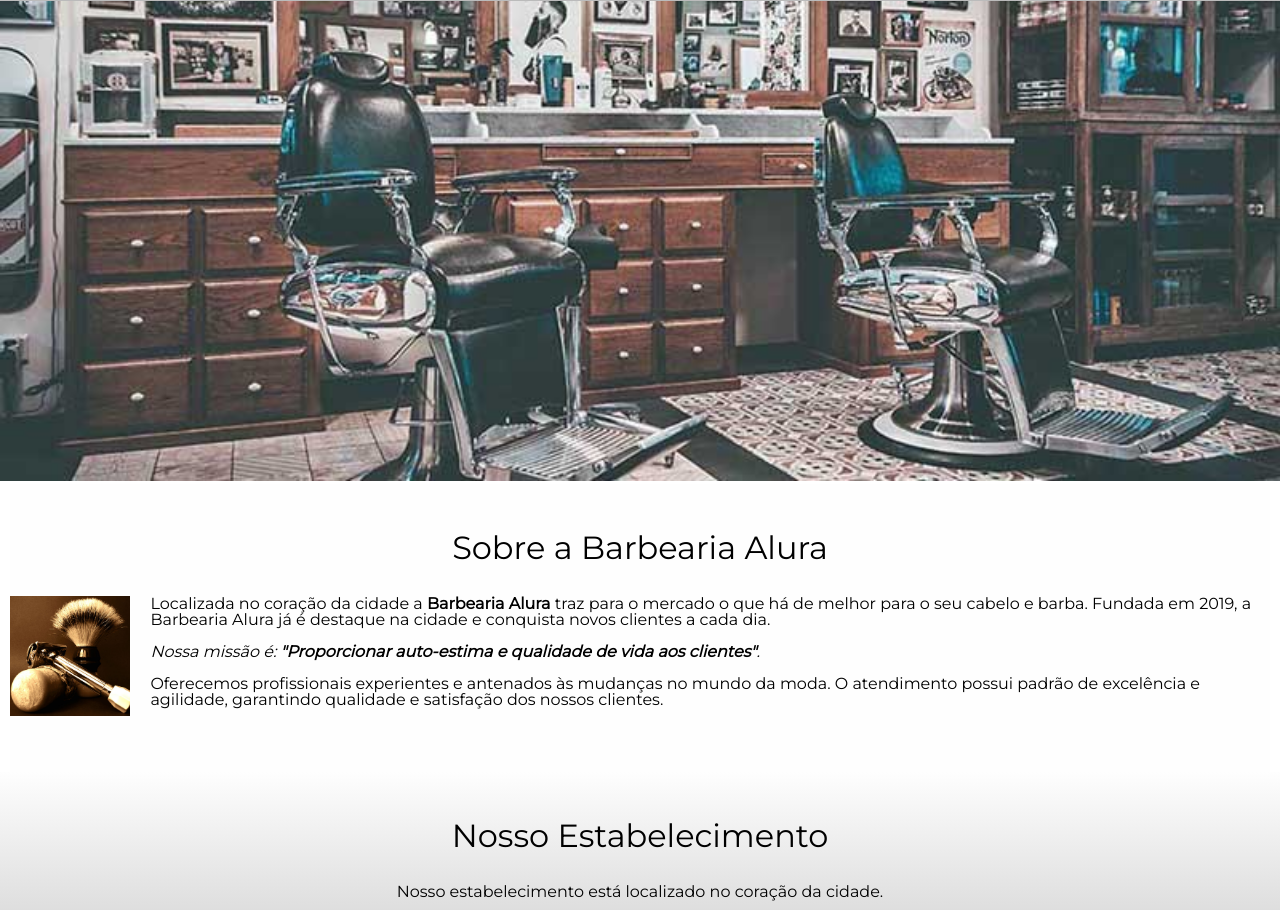
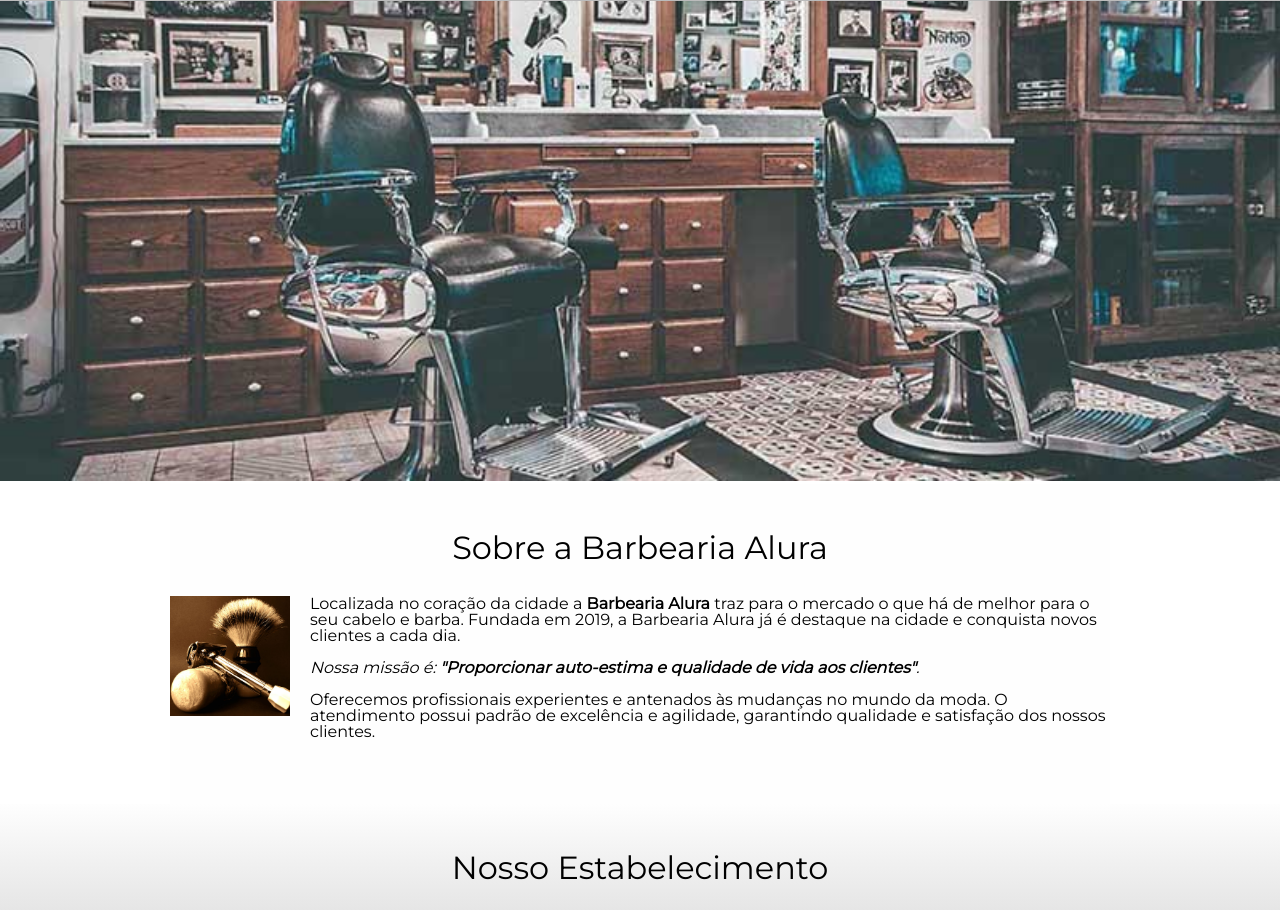
Before and after one commit to antoniornneto/first-page-project, a plain HTML site: page html/home.html in a window 1280 px wide. Shown: the part 292-1202 px from the top of the page. Drawn offline with Linux system fonts and the light colour scheme.

Commit message:
Update style-responsive.css

```diff
--- a/css/style-responsive.css
+++ b/css/style-responsive.css
@@ -117,6 +117,12 @@
 }
 
 @media screen and (min-width: 992px) {
+    /* Settings Home-page */
+    .principal {
+        margin: 0 auto;
+        width: 940px;
+    }
+
     .conteudo-beneficio {
         justify-content: center;
         width: 980px;
```
